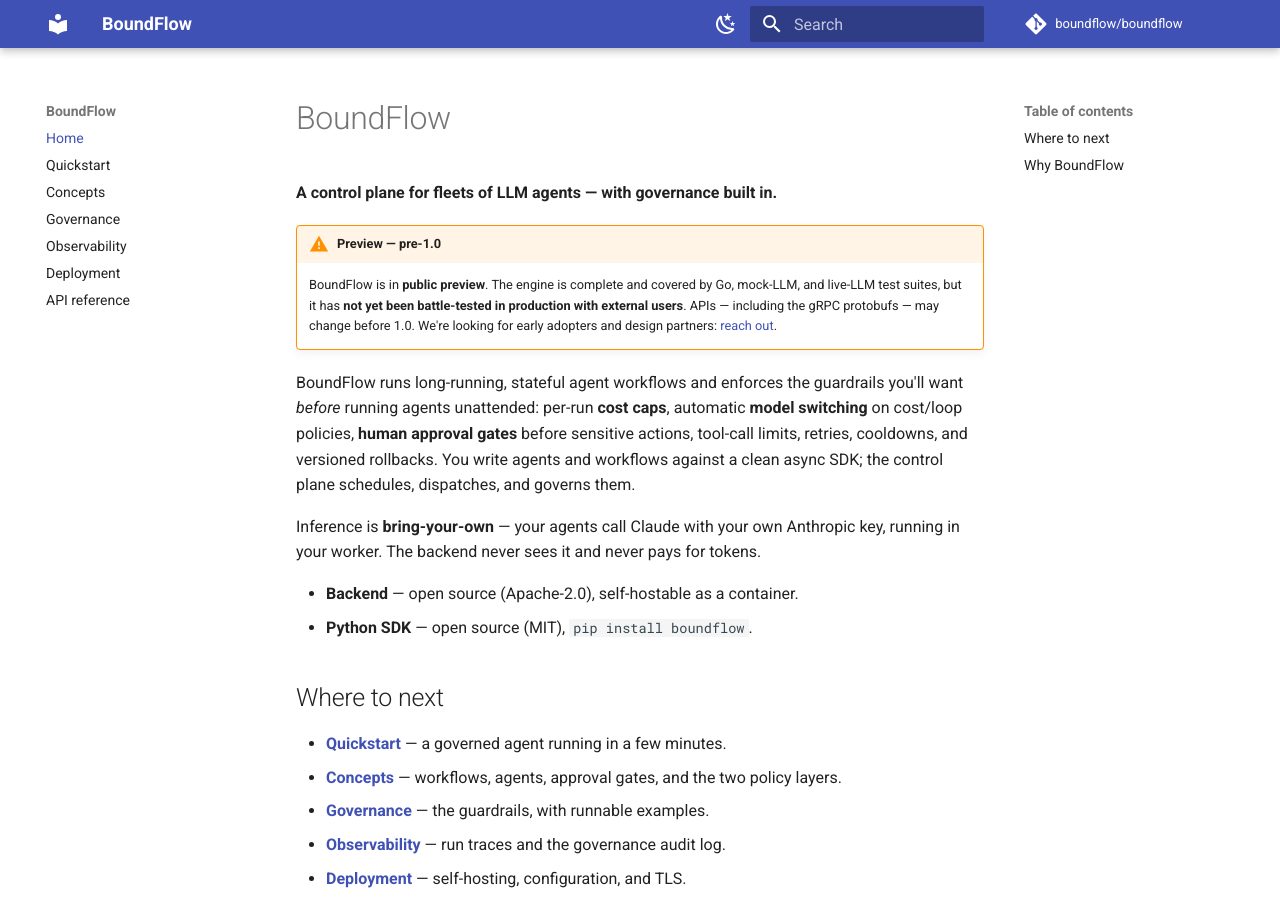
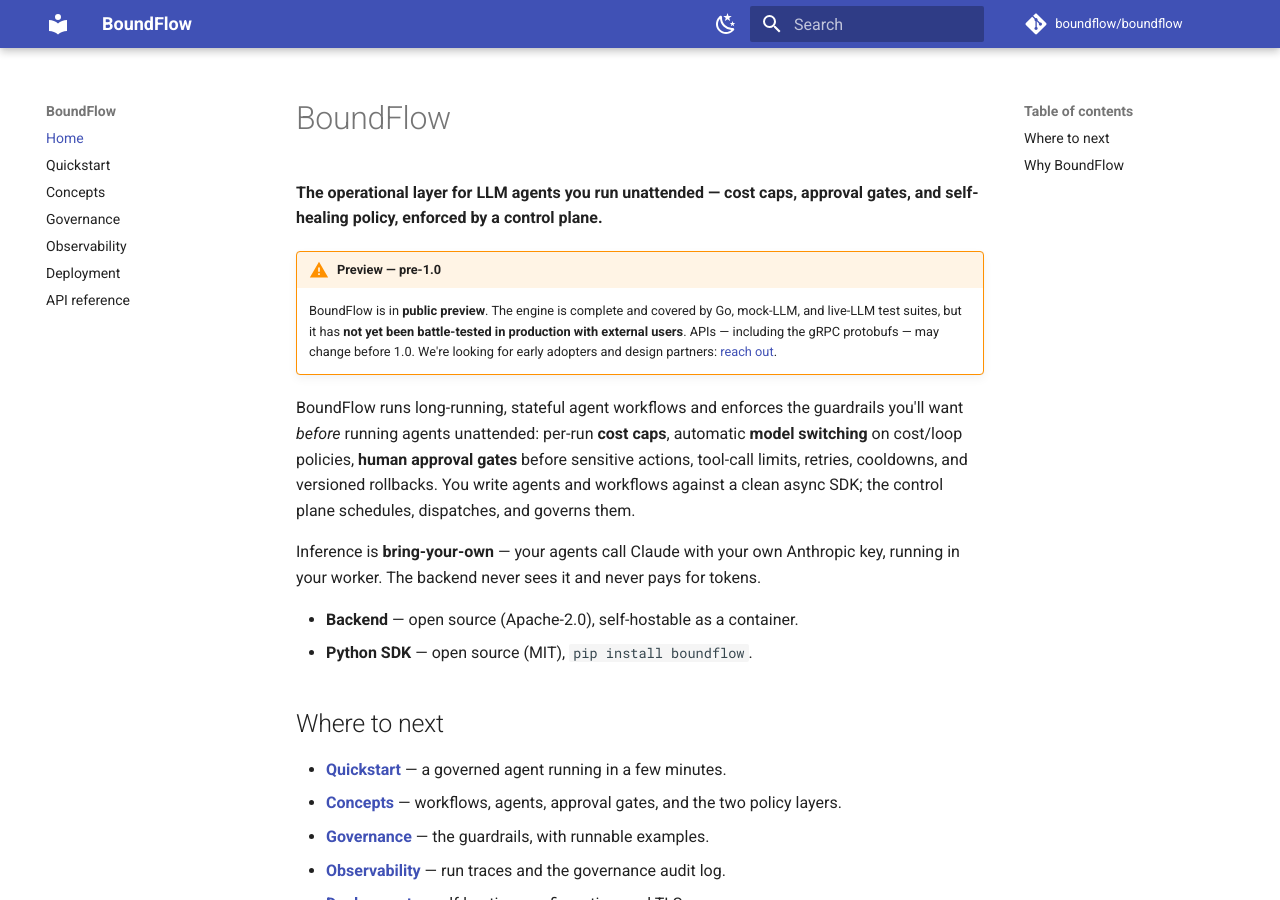
Before and after one commit to boundflow/boundflow, an MkDocs documentation site: the page built from docs/index.md, in a window 1280 px wide and 900 px high. Built offline with MkDocs 1.6.1 and Material for MkDocs 9.7.7, drawn with Linux system fonts in a browser that asks for light colours; comment, search, counter and statistics services are not loaded.

Commit message:
sharpen readme framing: unattended-ops one-liner, concrete scenario, what-it's-not, elevate byo-inference and audit log

```diff
--- a/docs/index.md
+++ b/docs/index.md
@@ -1,6 +1,6 @@
 # BoundFlow
 
-**A control plane for fleets of LLM agents — with governance built in.**
+**The operational layer for LLM agents you run unattended — cost caps, approval gates, and self-healing policy, enforced by a control plane.**
 
 !!! warning "Preview — pre-1.0"
     BoundFlow is in **public preview**. The engine is complete and covered by Go,
--- a/mkdocs.yml
+++ b/mkdocs.yml
@@ -1,5 +1,5 @@
 site_name: BoundFlow
-site_description: A control plane for fleets of LLM agents — with governance built in.
+site_description: The operational layer for LLM agents you run unattended — cost caps, approval gates, and self-healing policy, enforced by a control plane.
 site_url: https://docs.boundflow.dev
 repo_url: https://github.com/boundflow/boundflow
 repo_name: boundflow/boundflow
```
Also changed, not shown: README.md (+12 -1 lines).
